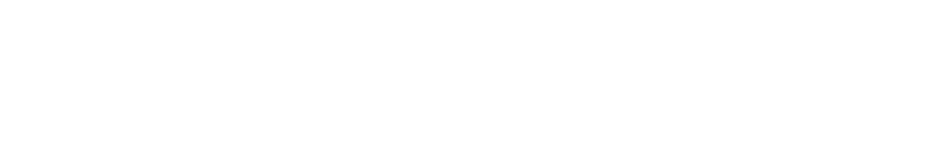
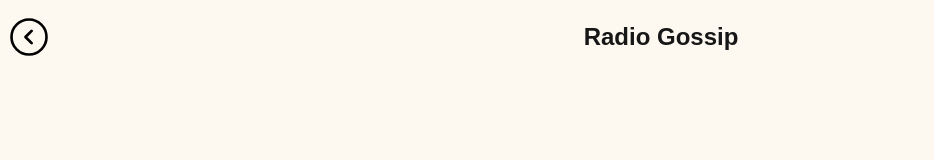
Before and after one commit to ecunniet/radiogossip, a Next.js app: page /show/end in a window 1280 px wide. Before the commit this address had no page. Shown: the top 160 px of the page, without its empty margins (0-934 px from the left). Built offline with nearby package versions, Linux system fonts and the light colour scheme.

Commit message:
all pages done without recorder

```diff
--- a/app/globals.css
+++ b/app/globals.css
@@ -12,13 +12,6 @@
   --font-mono: var(--font-geist-mono);
 }
 
-@media (prefers-color-scheme: dark) {
-  :root {
-    --background: #0a0a0a;
-    --foreground: #ededed;
-  }
-}
-
 body {
   background: var(--background);
   color: var(--foreground);
--- a/app/page.tsx
+++ b/app/page.tsx
@@ -6,7 +6,6 @@ export default function Home() {
     <div className="flex min-h-screen items-center justify-center">
       <main className="flex min-h-screen w-full max-w-2xl flex-col items-center justify-center px-16! gap-10!">
         <Image
-          className="dark:invert"
           src={"/radio.svg"}
           alt="Radio Gossip Logo"
           width={500}
--- a/app/end/page.tsx
+++ b/app/show/end/page.tsx
@@ -5,7 +5,7 @@ import "@madzadev/audio-player/dist/index.css";
 const tracks = [
   {
     url: "/audio/end.wav",
-    title: "The End",
+    title: "Culture Pop - The End",
     tags: [],
   },
 ];
--- a/app/show/layout.tsx
+++ b/app/show/layout.tsx
@@ -9,6 +9,7 @@ export default function ShowLayout({
 }>) {
   const router = useRouter();
   const pathname = usePathname();
+  const isTheEndPage = pathname === "/show/end";
 
   const onNextPage = useCallback(() => {
     const pathElements = pathname.split("/");
@@ -20,7 +21,7 @@ export default function ShowLayout({
       else return router.push(`/show/${numberlastElement + 1}`);
     } else {
       const questionNumber = parseInt(pathElements.pop() || "1");
-      if (questionNumber === 6) return router.push("/end");
+      if (questionNumber === 6) return router.push("/show/end");
       else return router.push(`/show/4/question/${questionNumber + 1}`);
     }
   }, [pathname, router]);
@@ -32,6 +33,9 @@ export default function ShowLayout({
           <Image src="/back.svg" alt="Back Arrow" width={42} height={42} />
         </button>
         <h1 className="text-2xl font-semibold">Radio Gossip</h1>
+        {isTheEndPage ? (
+          <div />
+        ) : (
           <button
             onClick={onNextPage}
             className="bg-[#cf392c] rotate-180 rounded-full text-lg font-semibold transition"
@@ -46,11 +50,11 @@ export default function ShowLayout({
               }}
             />
           </button>
+        )}
       </header>
       <div className="flex min-h-screen items-center justify-center">
-        <main className="flex min-h-screen w-full max-w-2xl flex-col items-center justify-center px-8! gap-10">
+        <main className="flex min-h-screen w-full max-w-4xl flex-col items-center justify-center px-8! gap-10">
           <Image
-            className="dark:invert"
             src={"/radio.svg"}
             alt="Radio Gossip Logo"
             width={500}
--- a/page.tsx
+++ b/page.tsx
@@ -6,7 +6,6 @@ export default function Home() {
     <div className="flex min-h-screen items-center justify-center">
       <main className="flex min-h-screen w-full max-w-3xl flex-col items-center justify-center py-32 px-16 gap-10">
         <Image
-          className="dark:invert"
           src="/radio.svg"
           alt="Radio Gossip Logo"
           width={300}
--- a/show/layout.tsx
+++ b/show/layout.tsx
@@ -9,7 +9,6 @@ export default function ShowLayout({
     <div className="flex min-h-screen items-center justify-center">
       <main className="flex min-h-screen w-full max-w-3xl flex-col items-center justify-center py-32 px-16 gap-10">
         <Image
-          className="dark:invert"
           src="/radio.svg"
           alt="Radio Gossip Logo"
           width={300}
```
Lines whose indentation alone changed are shown as unchanged.
